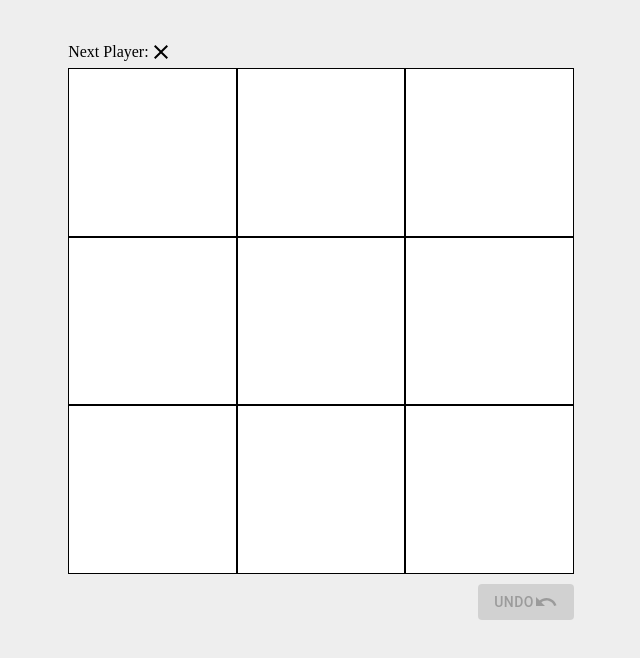
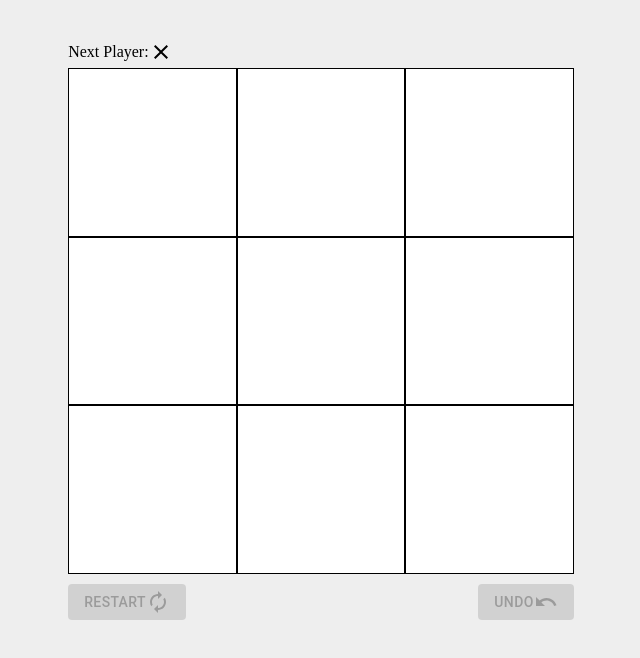
Before and after one commit to codemariner/x-in-a-row, a React app: page / in a window 1280 px wide. Both pictures are taken after a click on the button "CREATE". Shown: the top 658 px of the page, without its empty margins (319-959 px from the left). Built offline with nearby package versions, Linux system fonts and the light colour scheme.

Commit message:
Add ability to restart the current game

```diff
--- a/src/components/board.tsx
+++ b/src/components/board.tsx
@@ -3,19 +3,23 @@ import { connect } from 'react-redux'
 import Grid from '@material-ui/core/Grid'
 import Button from '@material-ui/core/Button'
 import UndoIcon from '@material-ui/icons/Undo'
+import RestartIcon from '@material-ui/icons/Autorenew'
 
 import Cell from './cell'
 import { AppState, CellState, CellValue } from '../store/types'
-import { selectCell, undo } from '../store/actions'
+import { selectCell, undo, initializeBoard } from '../store/actions'
 import PlayerIcon from './player-icon';
 import { isEmpty } from '../lib/utils';
 
 export type BoardProps = {
 	columns: number
 	history: any[]
+	initializeBoard: typeof initializeBoard
 	selectCell: typeof selectCell
 	nextValue: CellValue
+	rows: number
 	winner: CellValue
+	winningLength: number
 	cells: {[k:string]: CellState}
 	undo: typeof undo
 }
@@ -25,9 +29,12 @@ const Board: React.FC<BoardProps> = ({
 	columns,
 	history,
 	nextValue,
+	rows,
+	initializeBoard,
 	selectCell,
 	undo,
-	winner
+	winner,
+	winningLength
 }:BoardProps) => {
 	if (isEmpty(cells)) {
 		return null
@@ -67,7 +74,10 @@ const Board: React.FC<BoardProps> = ({
 		<Grid container className='board'>
  			{children}
 		</Grid>
-		<Grid container justify='flex-end' style={{margin:'10px 0'}}>
+		<Grid container justify='space-between' style={{margin:'10px 0'}}>
+			<Grid item>
+				<Button variant='contained' disabled={isEmpty(history)} onClick={() => initializeBoard(rows, columns, winningLength)}>Restart <RestartIcon /></Button>
+			</Grid>
 			<Grid item>
 				<Button variant='contained' disabled={isEmpty(history)} onClick={undo}>Undo <UndoIcon /></Button>
 			</Grid>
@@ -76,11 +86,11 @@ const Board: React.FC<BoardProps> = ({
   );
 }
 
-const mapStateToProps = ({ cells, rows, columns, history, nextValue, winner }:AppState) => {
-  return { rows, columns, cells, history, nextValue, winner }
+const mapStateToProps = ({ cells, rows, columns, history, nextValue, winner, winningLength }:AppState) => {
+  return { rows, columns, cells, history, nextValue, winner, winningLength }
 }
 
 export default connect(
   mapStateToProps,
-  { selectCell, undo }
+  { selectCell, undo, initializeBoard }
 )(Board)
--- a/src/store/reducers.ts
+++ b/src/store/reducers.ts
@@ -102,6 +102,7 @@ export default function reducer (state = initialState, action: ActionTypes) {
 		  rows,
 		  columns,
 		  winningLength,
+		  history: [],
 		  cells: createCells(rows, columns),
 		  winner: undefined
 	  }
```
